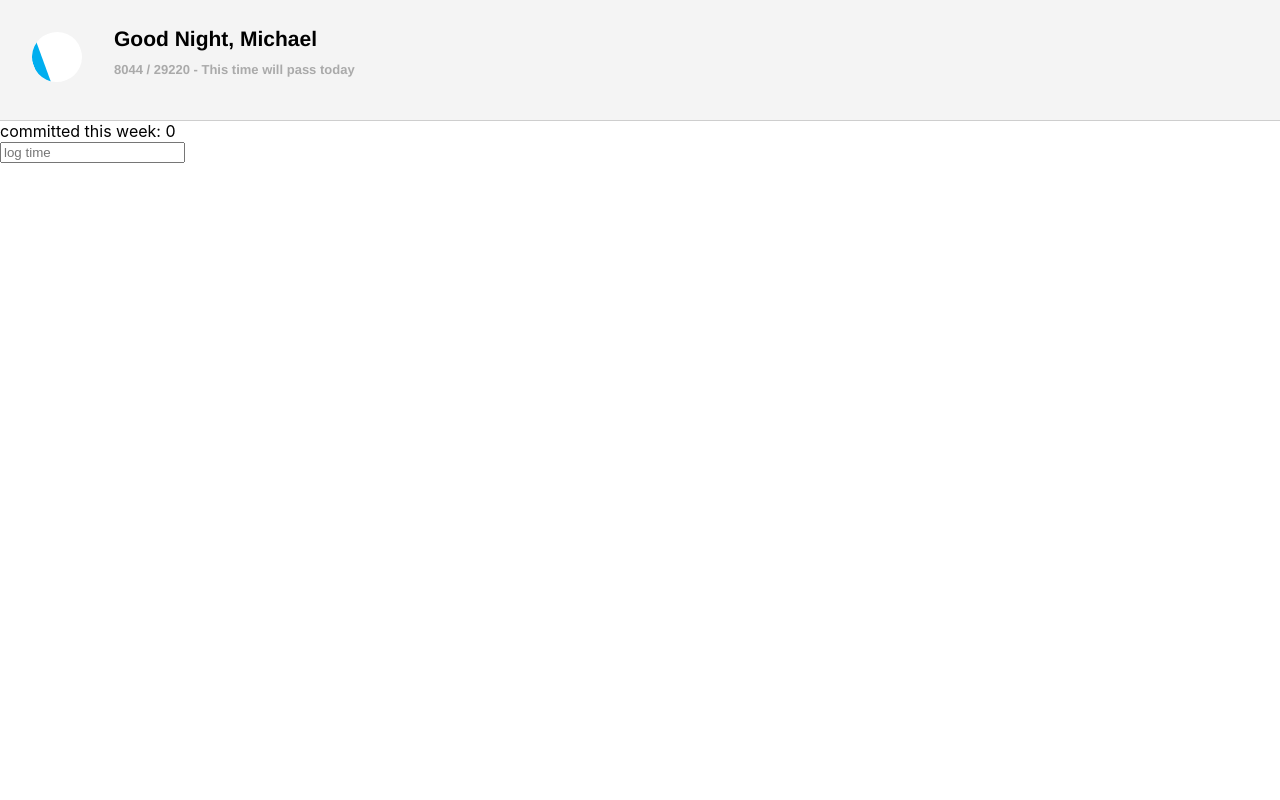
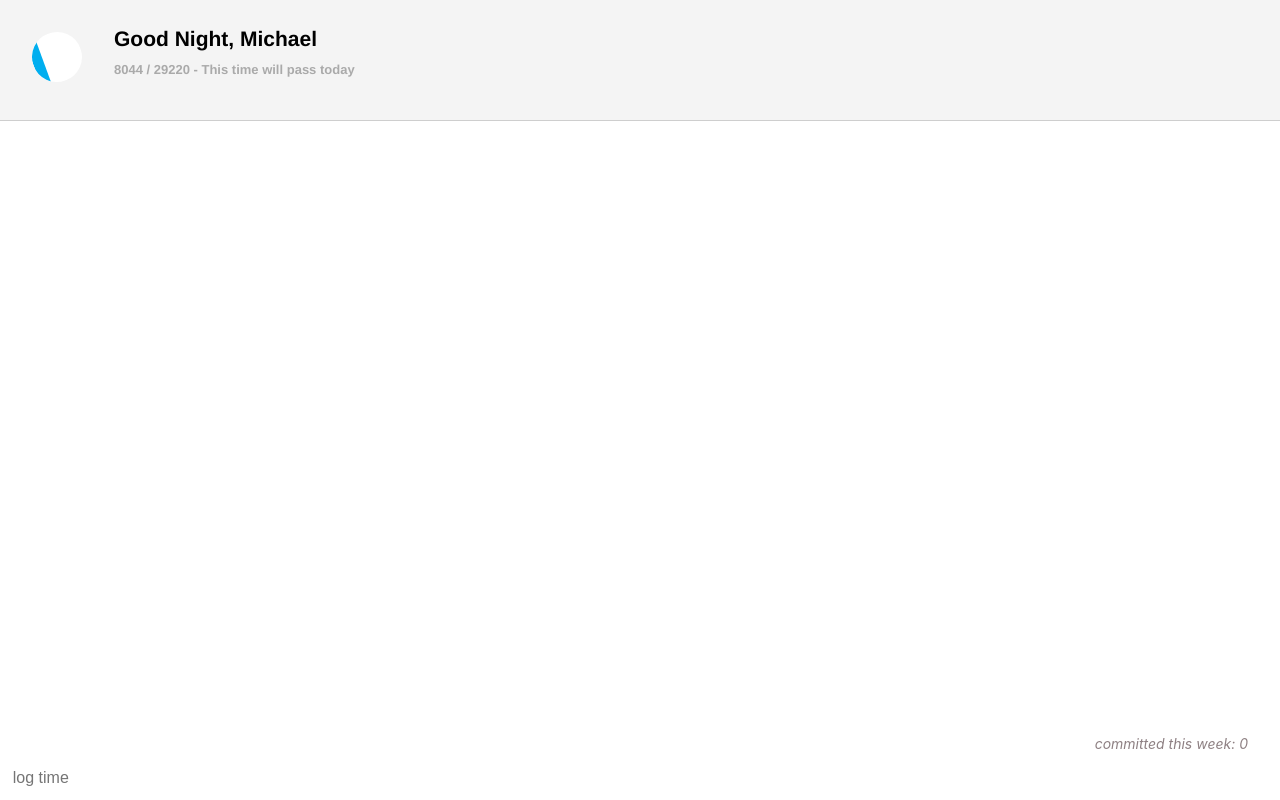
Before and after one commit to stockHuman/jars-v2, a React (Create React App) app: page / in a window 1280 px wide. Built offline with nearby package versions, Linux system fonts and the light colour scheme.

Commit message:
Logform styling

```diff
--- a/src/components/Logform.js
+++ b/src/components/Logform.js
@@ -3,6 +3,8 @@ import React, { Component } from 'react'
 
 import { filterFloat } from '../utilities/filters'
 import locales from '../locales/locales'
+
+import '../styles/Logform.scss'
 
 // Temp: localStorage only
 export default class Logform extends Component {
@@ -148,7 +150,7 @@ export default class Logform extends Component {
 					console.log('now on stage ' + this.state.stage)
 				} else {
 					this.setState({
-						placeholder: 'bean commited!',
+						placeholder: strings.success,
 						summary: ''
 					})
 
--- /dev/null
+++ b/src/styles/Logform.scss
@@ -0,0 +1,36 @@
+@import 'variables';
+
+.log {
+	position: fixed;
+	bottom: 0;
+	right: 0;
+	left: 0;
+}
+
+.log-input {
+	width: 100%;
+	padding: $u / 2.5;
+	border: none;
+	font-size: $u / 2;
+	&::placeholder {
+		// color: $color__grey;
+		// font-family: "Helvetica Light";
+	}
+}
+
+.commits-this-week {
+	color: lighten($color__dark, 40%);
+	font-size: 14px;
+	font-style: italic;
+	margin-top: 4px;
+	display: block;
+	text-align: right;
+	margin-right: 2rem;
+	// font-family: "Helvetica Light";
+}
+
+.live-update {
+	@extend .commits-this-week;
+	text-align: left;
+	margin-bottom: 4px;
+}
```
